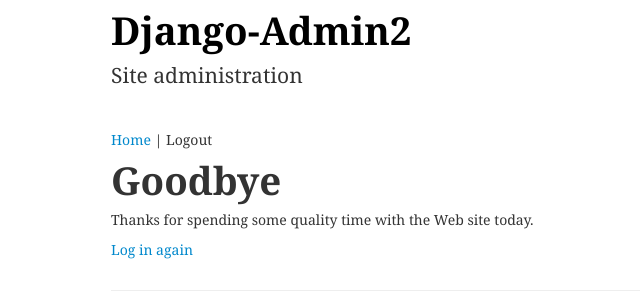
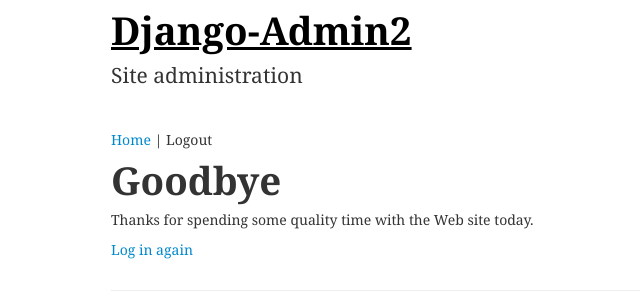
Before and after one commit to audreyfeldroy/djadmin2-theme-naturale, a Django app: template djadmin2_naturale/templates/djadmin2_naturale/auth/logout.html in a window 1280 px wide. Shown: the top 300 px of the page, without its empty margins (89-729 px from the left). Run offline with Django 3.2, Linux system fonts and the light colour scheme; the template is opened without the code that fills it, so the values that code supplies are empty; some libraries are stand-ins or nearby versions.

Commit message:
Header stylin'

```diff
--- a/djadmin2_naturale/static/css/naturale.css
+++ b/djadmin2_naturale/static/css/naturale.css
@@ -37,10 +37,11 @@
     margin: 0 auto;
 }
 
-h1 a {
+h1 a, h2 a, h3 a, h4 a {
   color: #000000;
-  font-family: "Lily Script One",Georgia,Helvetica,serif;
+  font-family: Georgia,Helvetica,serif;
   font-weight: 600;
+  text-decoration: underline;
 }
 
 .breadcrumb {
```
